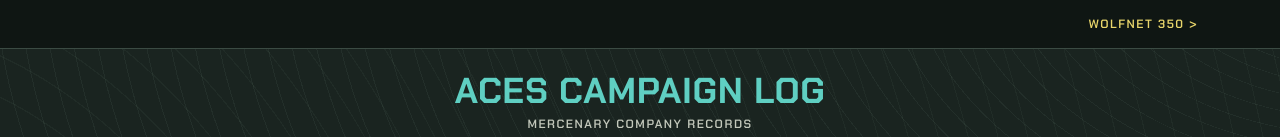
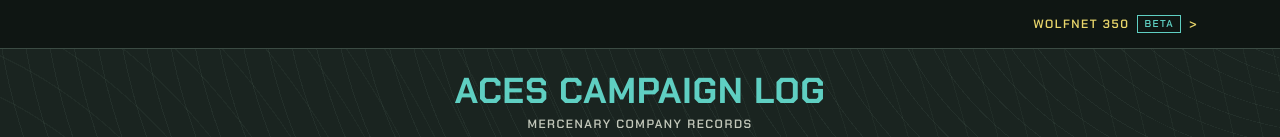
Before and after one commit to FolkFirebrand/aces-companion, a Next.js app: page / in a window 1280 px wide. Shown: the top 137 px of the page. Built offline with nearby package versions, Linux system fonts and the light colour scheme.

Commit message:
Tag the Wolfnet 350 module as beta in the top bar

```diff
--- a/src/components/nav/AppNav.tsx
+++ b/src/components/nav/AppNav.tsx
@@ -17,11 +17,18 @@ export function inWolfnet(pathname: string): boolean {
   return pathname === '/wolfnet' || pathname.startsWith('/wolfnet/')
 }
 
+/** Marks the Wolfnet 350 module as still in beta. */
+function BetaTag() {
+  return <span className="shrink-0 border border-active text-active px-1.5 text-[10px] leading-4">BETA</span>
+}
+
 /** The link across to the other module: the Aces campaign and the Wolfnet 350 tournament format. */
 function ModuleSwitch({ wolfnet }: { wolfnet: boolean }) {
   return (
-    <Link href={wolfnet ? '/' : '/wolfnet'} className="field-label text-result whitespace-nowrap min-h-touch flex items-center">
-      {wolfnet ? 'Aces campaign' : 'Wolfnet 350'} &gt;
+    <Link href={wolfnet ? '/' : '/wolfnet'} className="field-label text-result whitespace-nowrap min-h-touch flex items-center gap-2">
+      {wolfnet ? 'Aces campaign' : 'Wolfnet 350'}
+      {!wolfnet && <BetaTag />}
+      &gt;
     </Link>
   )
 }
@@ -49,8 +56,9 @@ export function TopBar() {
     <div className="bg-surface-deep border-b border-line">
       <div className="max-w-6xl mx-auto px-gutter min-h-12 flex items-center gap-6">
         {/* Back to the module's home: the welcome page, where campaigns are started and loaded, or Wolfnet's forces. */}
-        <Link href={wolfnet ? '/wolfnet' : '/'} className="field-label text-active truncate min-h-touch flex items-center">
-          {wolfnet ? 'WOLFNET 350' : forceName || 'NEW FORCE'}
+        <Link href={wolfnet ? '/wolfnet' : '/'} className="field-label text-active min-w-0 min-h-touch flex items-center gap-2">
+          <span className="truncate">{wolfnet ? 'WOLFNET 350' : forceName || 'NEW FORCE'}</span>
+          {wolfnet && <BetaTag />}
         </Link>
         {(inCampaign || wolfnet) && (
           <nav aria-label="Main" className="hidden md:flex">
```
